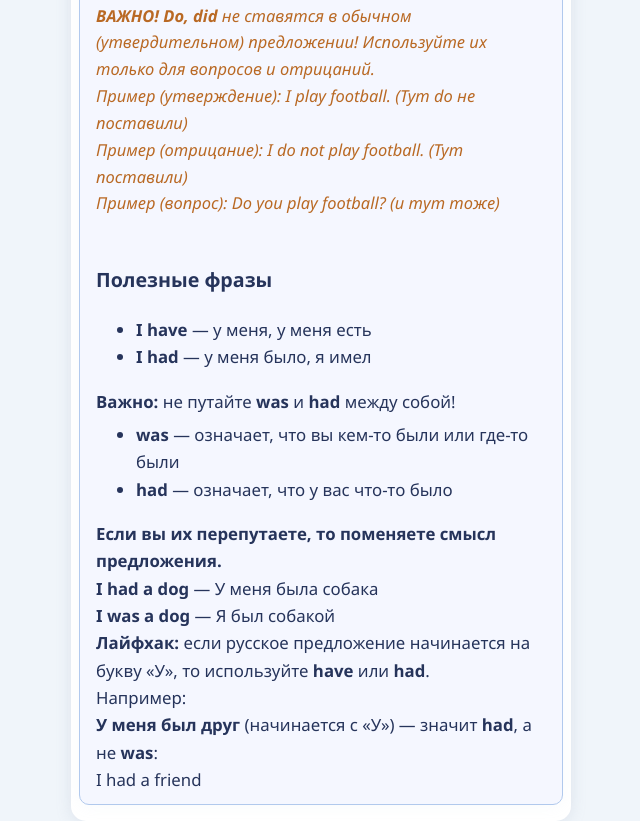
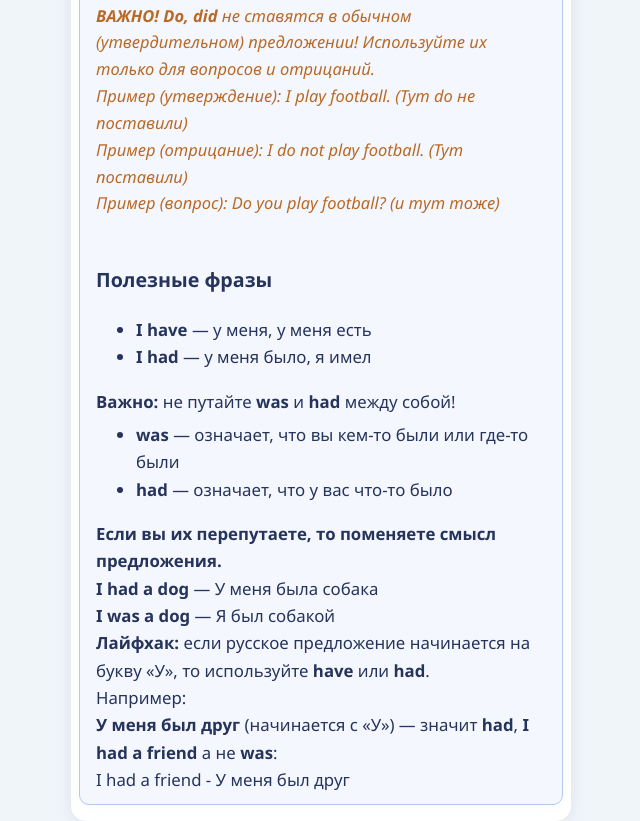
Before and after one commit to berdiyev-english/english, a plain HTML site: page m.html in a window 1280 px wide. Shown: the part 1551-2372 px from the top of the page, without its empty margins (319-959 px from the left). Drawn offline with Linux system fonts and the light colour scheme.

Commit message:
Update m.html

```diff
--- a/m.html
+++ b/m.html
@@ -370,8 +370,8 @@
     <div class="highlight-green">
       <b>Лайфхак:</b> если русское предложение начинается на букву «У», то используйте <b>have</b> или <b>had</b>.<br>
       Например:<br>
-      <b>У меня был друг</b> (начинается с «У») — значит <b>had</b>, а не <b>was</b>:<br>
-      <span class="example">I had a friend</span>
+      <b>У меня был друг</b> (начинается с «У») — значит <b>had</b>, <b>I had a friend</b> а не <b>was</b>:<br>
+      <span class="example">I had a friend - У меня был друг </span>
   </div>
 </div>
 <script>
```
